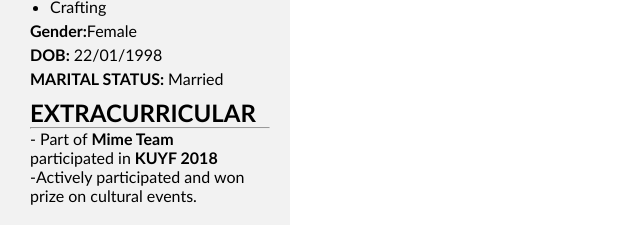
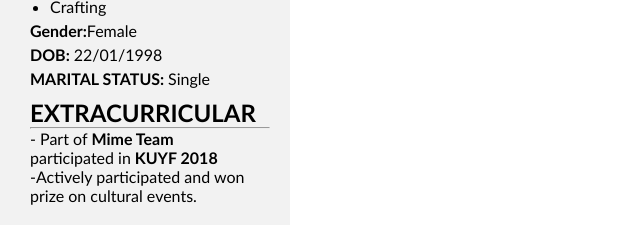
Before and after one commit to NaizyNS/Resume, a plain HTML site: page index.html in a window 1280 px wide. Shown: the part 972-1197 px from the top of the page, 0-640 px from the left. Drawn offline with Linux system fonts and the light colour scheme.

Commit message:
Update index.html

```diff
--- a/index.html
+++ b/index.html
@@ -82,7 +82,7 @@
             <div class="info">
                 <p><b>Gender:</b>Female</p>
             <p><b>DOB: </b>22/01/1998</p>
-            <p><b>MARITAL STATUS: </b>Married</p>
+            <p><b>MARITAL STATUS: </b>Single</p>
             </div>
 
         </div>
```
